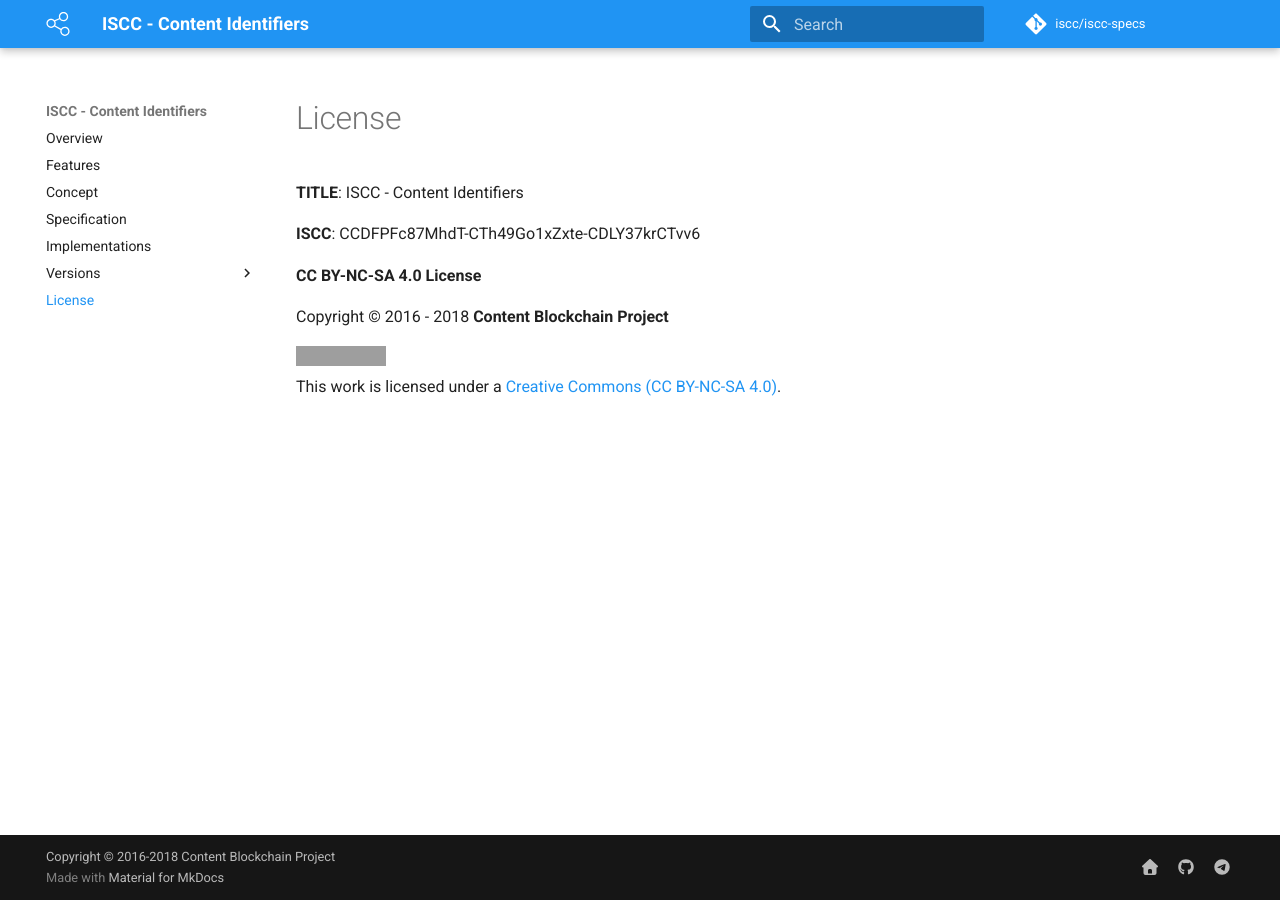
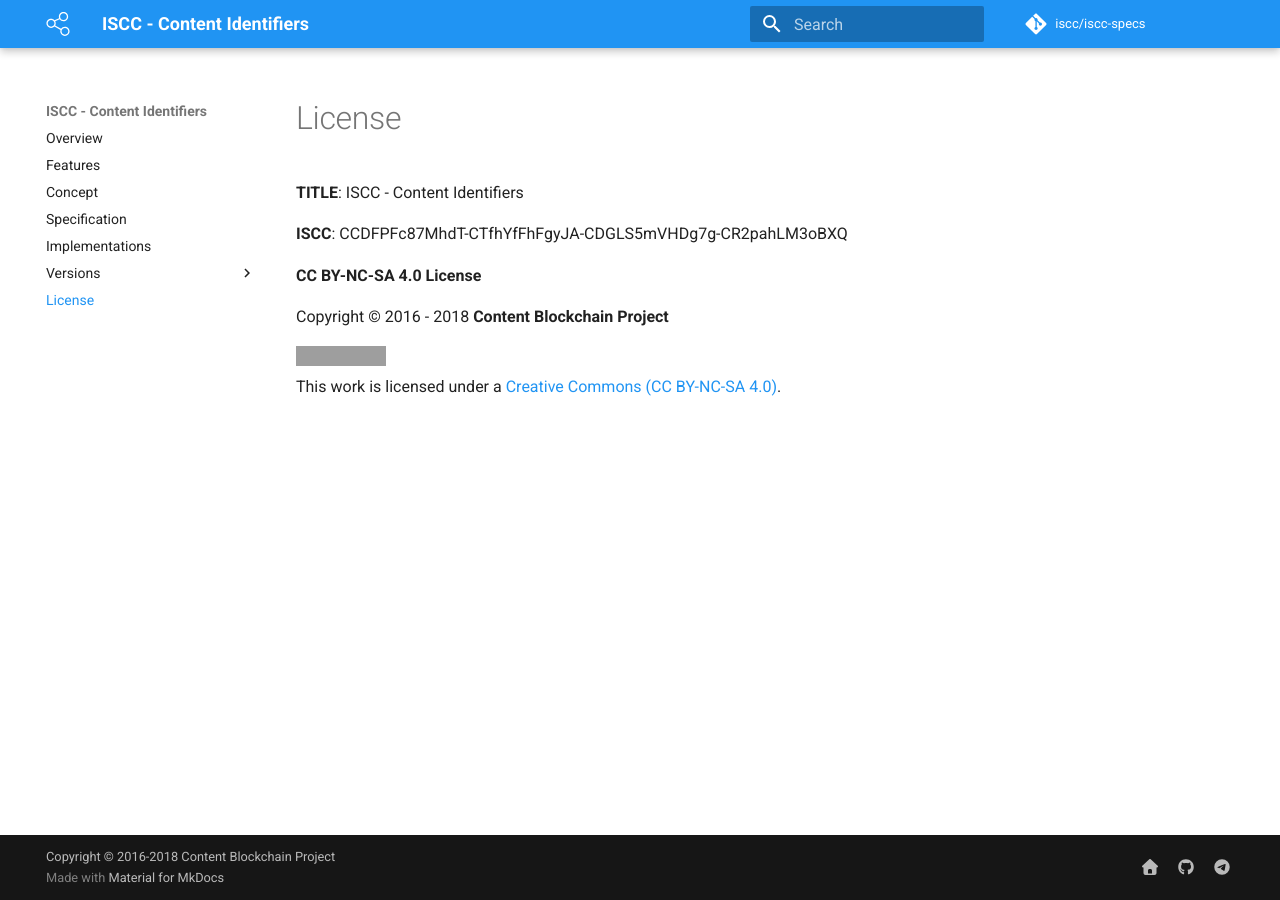
Before and after one commit to iscc/iscc-specs, an MkDocs documentation site: the page built from docs/license.md, in a window 1280 px wide. Built offline with MkDocs 1.6.1 and Material for MkDocs 9.7.7, drawn with Linux system fonts in a browser that asks for light colours; comment, search, counter and statistics services are not loaded; grey boxes are pictures that could not be loaded.

Commit message:
Update references and ISCC stamp

```diff
--- a/docs/license.md
+++ b/docs/license.md
@@ -2,7 +2,7 @@
 
 **TITLE**: ISCC - Content Identifiers
 
-**ISCC**: CCDFPFc87MhdT-CTh49Go1xZxte-CDLY37krCTvv6
+**ISCC**: CCDFPFc87MhdT-CTfhYfFhFgyJA-CDGLS5mVHDg7g-CR2pahLM3oBXQ
 
 **CC BY-NC-SA 4.0 License**
 
```
Also changed, not shown: docs/specification.md (+9 -9 lines).
